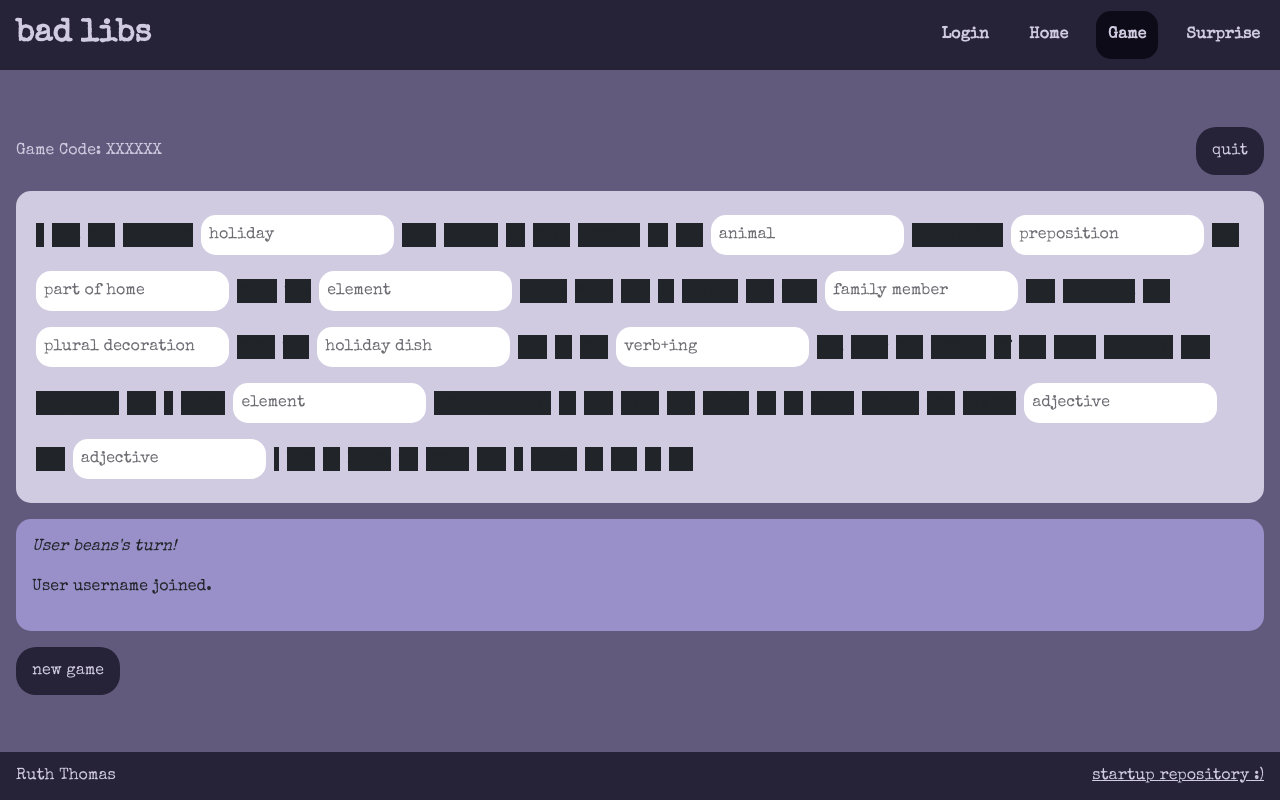
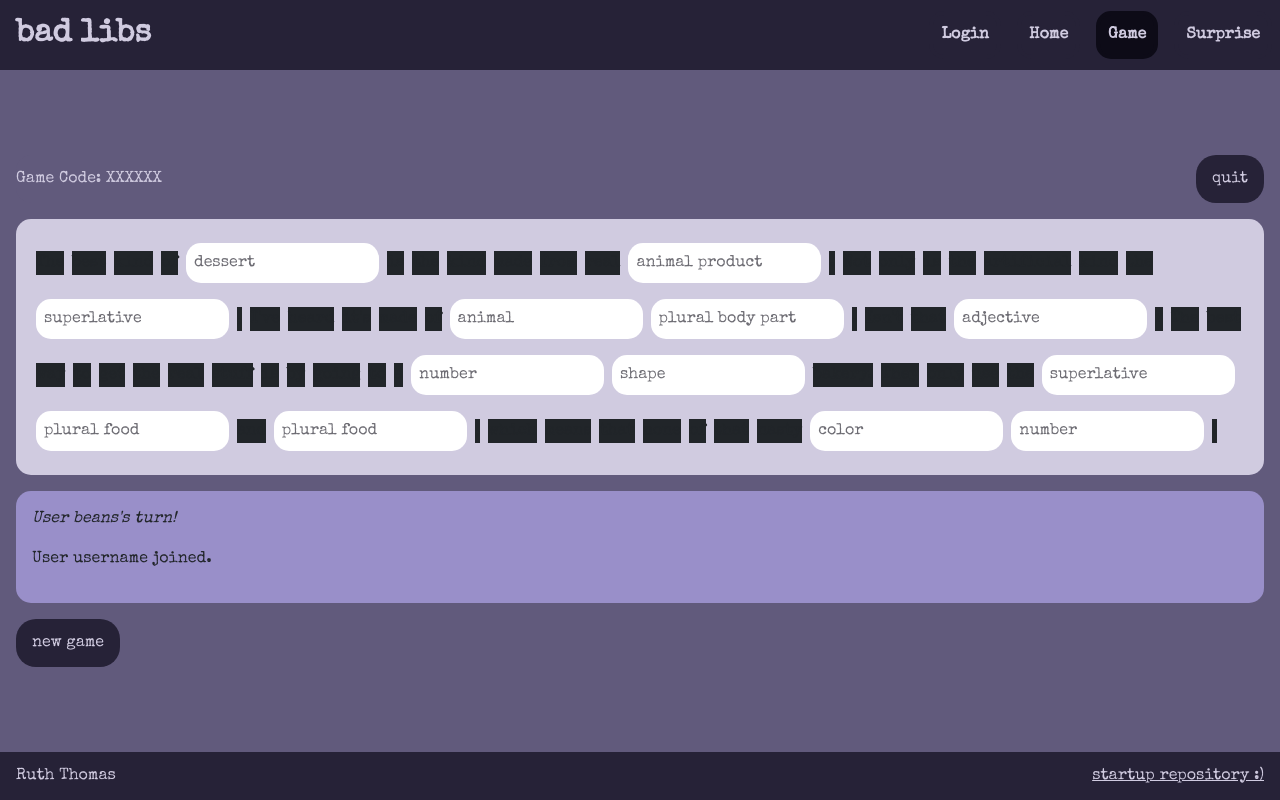
Before and after one commit to ruthathomas/startup, a React (Vite) app in the folder startupVite/: page /game in a window 1280 px wide. Built offline with nearby package versions, Linux system fonts and the light colour scheme.

Commit message:
updated useEffect functions so there's a random game on page load! will have to address later because reload should make it stay the same bc of game code

```diff
--- a/startupVite/src/game/game.jsx
+++ b/startupVite/src/game/game.jsx
@@ -10,12 +10,12 @@ const sampleGames = [
     },
     {
         title: "A Story Story",
-        script: ["Have", "you", "ever", "had", "to", "write", "a", "story", "for", "your", "SCHOOL SUBJECT", "class?", "It", "can", "be", "pretty", "ADJECTIVE", ",", "especially", "if", "your", "professor", "wants", "it", "to", "be", "ADJECTIVE", ".", "I", "am", "personally", "bad", "at", "writing", "anything", "but", "GENRE", ".", "I", "hope", "ADJECTIVE", "PLURAL NOUN", "and", "ADJECTIVE", "PLURAL NOUN", "are", "acceptable", "subject", "matter", "for", "this", "course!"],
-        replace_indeces: [10, 16, 25, 37, 38, 40, 41]
+        script: ["Have", "you", "ever", "had", "to", "write", "a", "story", "for", "your", "school subject", "class?", "It", "can", "be", "pretty", "adjective", ",", "especially", "if", "your", "professor", "wants", "it", "to", "be", "adjective", ".", "I", "am", "personally", "bad", "at", "writing", "anything", "but", "genre", ".", "I", "hope", "adjective", "plural noun", "and", "adjective", "plural noun", "are", "acceptable", "subject", "matter", "for", "this", "course!"],
+        replace_indeces: [10, 16, 26, 36, 40, 41, 43, 44]
     },
     {
         title: "A Dessert Story",
-        script: ["The", "best", "kind", "of", "DESSERT", "is", "the", "kind", "made", "from", "real", "ANIMAL PRODUCT", ".", "Not", "only", "is", "the", "artificial", "kind", "the", "SUPERLATIVE", ",", "I've", "heard", "it's", "made", "of", "ANIMAL", "PLURAL BODY PART", ".", "Isn't", "that", "ADJECTIVE", "?", "The", "best", "way", "to", "get", "the", "real", "stuff", "is", "by", "going", "to", "a", "NUMBER", "SHAPE", "bakery.", "They", "only", "use", "the", "SUPERLATIVE", "PLURAL FOOD", "and", "PLURAL FOOD", ",", "which", "means", "that", "none", "of", "that", "nasty", "COLOR", "NUMBER", "!"],
+        script: ["The", "best", "kind", "of", "dessert", "is", "the", "kind", "made", "from", "real", "animal product", ".", "Not", "only", "is", "the", "artificial", "kind", "the", "superlative", ",", "I've", "heard", "it's", "made", "of", "animal", "plural body part", ".", "Isn't", "that", "adjective", "?", "The", "best", "way", "to", "get", "the", "real", "stuff", "is", "by", "going", "to", "a", "number", "shape", "bakery.", "They", "only", "use", "the", "superlative", "plural food", "and", "plural food", ",", "which", "means", "that", "none", "of", "that", "nasty", "color", "number", "!"],
         replace_indeces: [4, 11, 20, 27, 28, 32, 47, 48, 54, 55, 57, 66, 67]
     }
 ]
@@ -28,8 +28,13 @@ export function Game() {
     };
 
     function changeGame() {
-        const newGame = sampleGames[Math.floor(Math.random * sampleGames.length)];
+        // console.log(Math.random() * sampleGames.length)
+        const index = Math.floor(Math.random() * sampleGames.length);
+        console.log(index);
+        const newGame = sampleGames[index];
+        console.log(newGame);
         setCurrGame(newGame);
+        console.log(currGame);
     }
 
     function populateGame() {
@@ -51,12 +56,30 @@ export function Game() {
         }
     }
 
+    function clearGame() {
+        const gameContent = document.getElementById("game-box");
+        while(gameContent.firstChild) {
+            gameContent.removeChild(gameContent.lastChild)
+        }
+    }
+
+    function getNewGame() {
+        // // clear game
+        // clearGame();
+        // new game
+        changeGame();
+    }
+
     useEffect(() => {
         //get game to populate game-box
         changeGame();
+    }, []);
+
+    useEffect(() => {
         //populate the game box
+        clearGame();
         populateGame();
-    }, []);
+    }, [currGame]);
 
     return (
         <main className="game">
```
